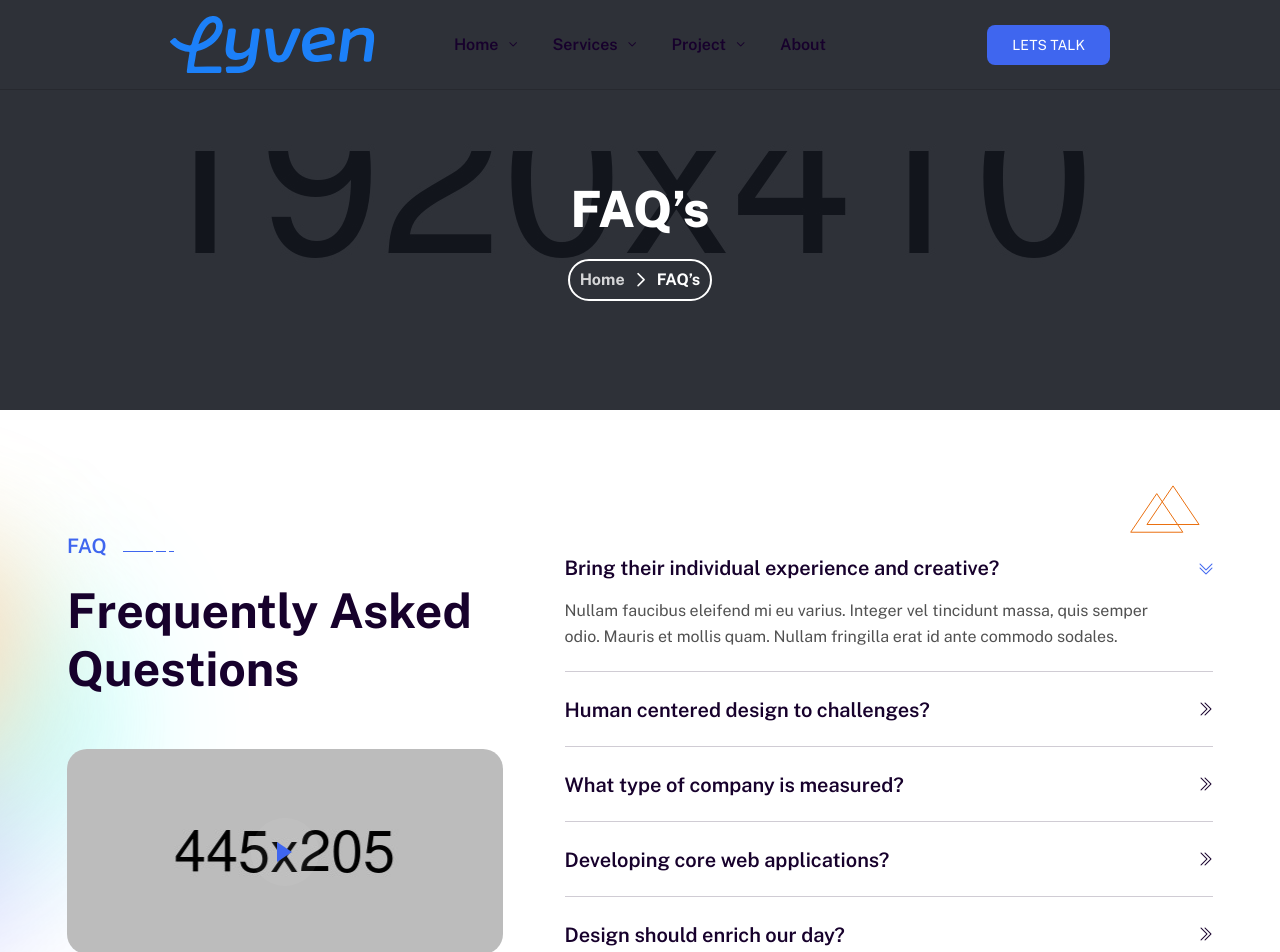
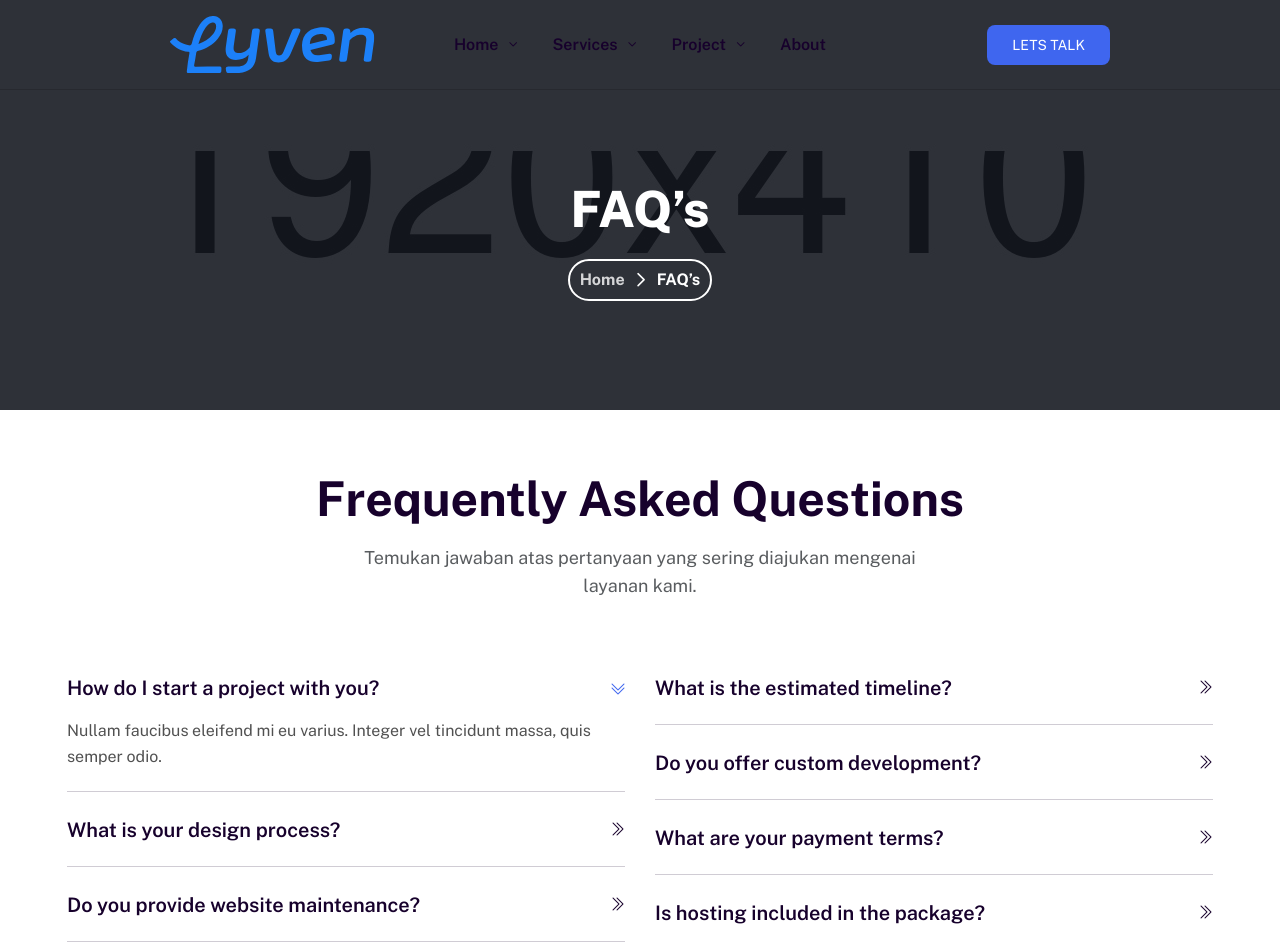
Before and after one commit to sayyidusy15/lyven-website, a Next.js app: page /faq in a window 1280 px wide. Shown: the top 952 px of the page. Built offline with nearby package versions, Linux system fonts and the light colour scheme.

Commit message:
faq-update

```diff
--- a/src/app/Components/Faq/Faq1.tsx
+++ b/src/app/Components/Faq/Faq1.tsx
@@ -1,22 +1,24 @@
 "use client"
 import React, { useEffect, useRef, useState } from 'react';
-import loadBackgroudImages from '../Common/loadBackgroudImages';
-import VideoModal from '../VideoModal/VideoModal';
-import Image from 'next/image';
+// import loadBackgroudImages from '../Common/loadBackgroudImages';
+// import VideoModal from '../VideoModal/VideoModal';
+// import Image from 'next/image';
 
 const Faq1 = () => {
 
+  // DATA DUMMY: Dibuat jadi 8 item agar pas 4 kiri - 4 kanan
   const faqContent = [
-        {title:'Bring their individual experience and creative?', content:'Nullam faucibus eleifend mi eu varius. Integer vel tincidunt massa, quis semper odio. Mauris et mollis quam. Nullam fringilla erat id ante commodo sodales.'},
-        {title:'Human centered design to challenges?', content:'Nullam faucibus eleifend mi eu varius. Integer vel tincidunt massa, quis semper odio. Mauris et mollis quam. Nullam fringilla erat id ante commodo sodales.'},
-        {title:'What type of company is measured?', content:'Nullam faucibus eleifend mi eu varius. Integer vel tincidunt massa, quis semper odio. Mauris et mollis quam. Nullam fringilla erat id ante commodo sodales.'},
-        {title:'Developing core web applications?', content:'Nullam faucibus eleifend mi eu varius. Integer vel tincidunt massa, quis semper odio. Mauris et mollis quam. Nullam fringilla erat id ante commodo sodales.'},
-        {title:'Design should enrich our day?', content:'Nullam faucibus eleifend mi eu varius. Integer vel tincidunt massa, quis semper odio. Mauris et mollis quam. Nullam fringilla erat id ante commodo sodales.'},
+    { title: 'How do I start a project with you?', content: 'Nullam faucibus eleifend mi eu varius. Integer vel tincidunt massa, quis semper odio.' },
+    { title: 'What is your design process?', content: 'Nullam faucibus eleifend mi eu varius. Integer vel tincidunt massa, quis semper odio.' },
+    { title: 'Do you provide website maintenance?', content: 'Nullam faucibus eleifend mi eu varius. Integer vel tincidunt massa, quis semper odio.' },
+    { title: 'Can you help with SEO optimization?', content: 'Nullam faucibus eleifend mi eu varius. Integer vel tincidunt massa, quis semper odio.' },
+    // --- Batas Kolom Kiri ---
+    { title: 'What is the estimated timeline?', content: 'Nullam faucibus eleifend mi eu varius. Integer vel tincidunt massa, quis semper odio.' },
+    { title: 'Do you offer custom development?', content: 'Nullam faucibus eleifend mi eu varius. Integer vel tincidunt massa, quis semper odio.' },
+    { title: 'What are your payment terms?', content: 'Nullam faucibus eleifend mi eu varius. Integer vel tincidunt massa, quis semper odio.' },
+    { title: 'Is hosting included in the package?', content: 'Nullam faucibus eleifend mi eu varius. Integer vel tincidunt massa, quis semper odio.' },
   ];
 
-
-
-      const accordionContentRef = useRef(null);
   const [openItemIndex, setOpenItemIndex] = useState(-1);
   const [firstItemOpen, setFirstItemOpen] = useState(true);
 
@@ -27,83 +29,87 @@ const Faq1 = () => {
       setOpenItemIndex(index);
     }
   };
+
   useEffect(() => {
     if (firstItemOpen) {
-          setOpenItemIndex(0);
+      setOpenItemIndex(0); // Item pertama (kiri atas) terbuka default
       setFirstItemOpen(false);
     }
   }, [firstItemOpen]);
 
-          useEffect(() => {
-              loadBackgroudImages();
-          }, []);
-
-    const [iframeSrc, setIframeSrc] = useState('about:blank');
-    const [toggle, setToggle] = useState(false);
-
-    const handelClick = () => {
-      setIframeSrc("https://www.youtube.com/embed/HC-tgFdIcB0");
-      setToggle(!toggle);
-    };
-    const handelClose = () => {
-      setIframeSrc('about:blank');
-      setToggle(!toggle);
-    };
+  // Membagi data menjadi 2 bagian
+  const leftColumnData = faqContent.slice(0, 4);
+  const rightColumnData = faqContent.slice(4, 8);
 
   return (
     <section className="position-relative overflow-hidden">
-        <div className="cs_height_120 cs_height_lg_80"></div>
+      <div className="cs_height_60 cs_height_lg_80"></div>
       <div className="container">
-          <div className="row cs_gap_y_30 position-relative z-1">
-            <div className="col-lg-5">
-              <div className="cs_faq_header">
-                <div className="cs_section_heading cs_style_1">
-                  <p className="cs_section_subtitle cs_fs-18 cs_semibold cs_accent_color cs_mb_20 wow fadeInDown">
-                    FAQ<span className="cs_shape_right"></span>
+
+        {/* HEADER SECTION (Tengah) */}
+        <div className="row justify-content-center">
+          <div className="col-lg-8">
+            <div className="cs_section_heading cs_style_1 text-center cs_mb_50">
+
+              <h2 className="cs_fs_48 mb-3 wow fadeInUp">Frequently Asked Questions</h2>
+              <p className="cs_section_desc cs_fs_18 mb-0 text-muted wow fadeInUp" data-wow-delay="0.2s">
+                Temukan jawaban atas pertanyaan yang sering diajukan mengenai layanan kami.
               </p>
-                  <h2 className="cs_fs_48 mb-0 wow fadeInUp">Frequently Asked Questions</h2>
-                </div>
-                <div className="cs_height_51 cs_height_lg_50"></div>
-                <div className="cs_video_block cs_style_2 cs_center cs_bg_filed cs_radius_20 position-relative wow fadeInDown" data-background="/assets/img/video_bg_3.jpg">
-                  <a onClick={handelClick} aria-label="Play video button" className="cs_player_btn cs_video_open cs_center cs_radius_50">
-                  <span className="cs_player_btn_icon cs_center cs_blue_color"><span></span></span>
-                  </a>
             </div>
           </div>
         </div>
-            <div className="col-lg-7">
-              <div className="cs_accordians">
 
-              {faqContent.map((item, index) => (
-                <div key={index} className={`cs_accordian cs_style_1 ${index === openItemIndex ? "active" : "" }`} >
+        {/* FAQ CONTENT 2 KOLOM */}
+        <div className="row cs_row_gap_30">
+
+          {/* KOLOM KIRI (Item 1-4) */}
+          <div className="col-lg-6">
+            <div className="cs_accordians cs_style_1">
+              {leftColumnData.map((item, index) => (
+                <div key={index} className={`cs_accordian cs_style_1 ${index === openItemIndex ? "active" : ""}`}>
                   <div onClick={() => handleItemClick(index)} className="cs_accordian_head position-relative">
                     <h2 className="cs_accordian_title cs_fs_20 cs_semibold mb-0">{item.title}</h2>
-                    <span className="cs_accordian_toggler cs_heading_color position-absolute"><i className="bi bi-chevron-double-right"></i></span>
+                    <span className="cs_accordian_toggler cs_heading_color position-absolute">
+                      <i className="bi bi-chevron-double-right"></i>
+                    </span>
                   </div>
-                  <div ref={accordionContentRef} className="cs_accordian_body">
+                  <div className="cs_accordian_body">
                     <p>{item.content}</p>
                   </div>
                 </div>
               ))}
+            </div>
+          </div>
+
+          {/* KOLOM KANAN (Item 5-8) */}
+          <div className="col-lg-6">
+            <div className="cs_accordians cs_style_1">
+              {rightColumnData.map((item, index) => {
+                // KOREKSI INDEX: Index di map ini mulai dari 0 lagi.
+                // Kita harus tambah 4 agar sesuai dengan index global (4,5,6,7)
+                const realIndex = index + 4;
+
+                return (
+                  <div key={realIndex} className={`cs_accordian cs_style_1 ${realIndex === openItemIndex ? "active" : ""}`}>
+                    <div onClick={() => handleItemClick(realIndex)} className="cs_accordian_head position-relative">
+                      <h2 className="cs_accordian_title cs_fs_20 cs_semibold mb-0">{item.title}</h2>
+                      <span className="cs_accordian_toggler cs_heading_color position-absolute">
+                        <i className="bi bi-chevron-double-right"></i>
+                      </span>
+                    </div>
+                    <div className="cs_accordian_body">
+                      <p>{item.content}</p>
+                    </div>
+                  </div>
+                )
+              })}
+            </div>
+          </div>
 
         </div>
-            </div>
-          </div>
-          <div className="cs_faq_shape_1 position-absolute">
-            <Image src="/assets/img/faq_shape_1.svg" alt="img" width={381} height={1044}   />
-          </div>
-          <div className="cs_faq_shape_2 position-absolute">
-            <Image src="/assets/img/faq_shape_2.svg" alt="img" width={71} height={48}   />
-          </div>
+
       </div>
       <div className="cs_height_120 cs_height_lg_80"></div>
-
-        <VideoModal
-            isTrue={toggle}
-            iframeSrc={iframeSrc}
-            handelClose={handelClose}
-        ></VideoModal>
-
     </section>
   );
 };
--- a/src/app/Components/Pricing/Pricing2.tsx
+++ b/src/app/Components/Pricing/Pricing2.tsx
@@ -180,7 +180,7 @@ const Pricing2 = () => {
         </button>
       </div>
 
-        <div className="cs_height_120 cs_height_lg_80"></div>
+        {/* <div className="cs_height_120 cs_height_lg_80"></div> */}
       </section>
     );
 };
--- a/src/app/home2/page.tsx
+++ b/src/app/home2/page.tsx
@@ -26,13 +26,14 @@ const page = () => {
             <PortfolioShowcase></PortfolioShowcase>
             {/* <Testimonial1></Testimonial1> */}
             <Pricing2></Pricing2>
+            <Faq1></Faq1>
             {/* <HowWeDo2></HowWeDo2>
             <Services2></Services2>
             <Project2></Project2>
             <Pricing1></Pricing1>
             <Awards></Awards>
             <Testimonial1></Testimonial1>
-            <Faq1></Faq1>
+
             <Contact2></Contact2>
             <Blog2></Blog2> */}
         </div>
```
Also changed, not shown: src/app/assets/main.css. Lines whose indentation alone changed are shown as unchanged.
